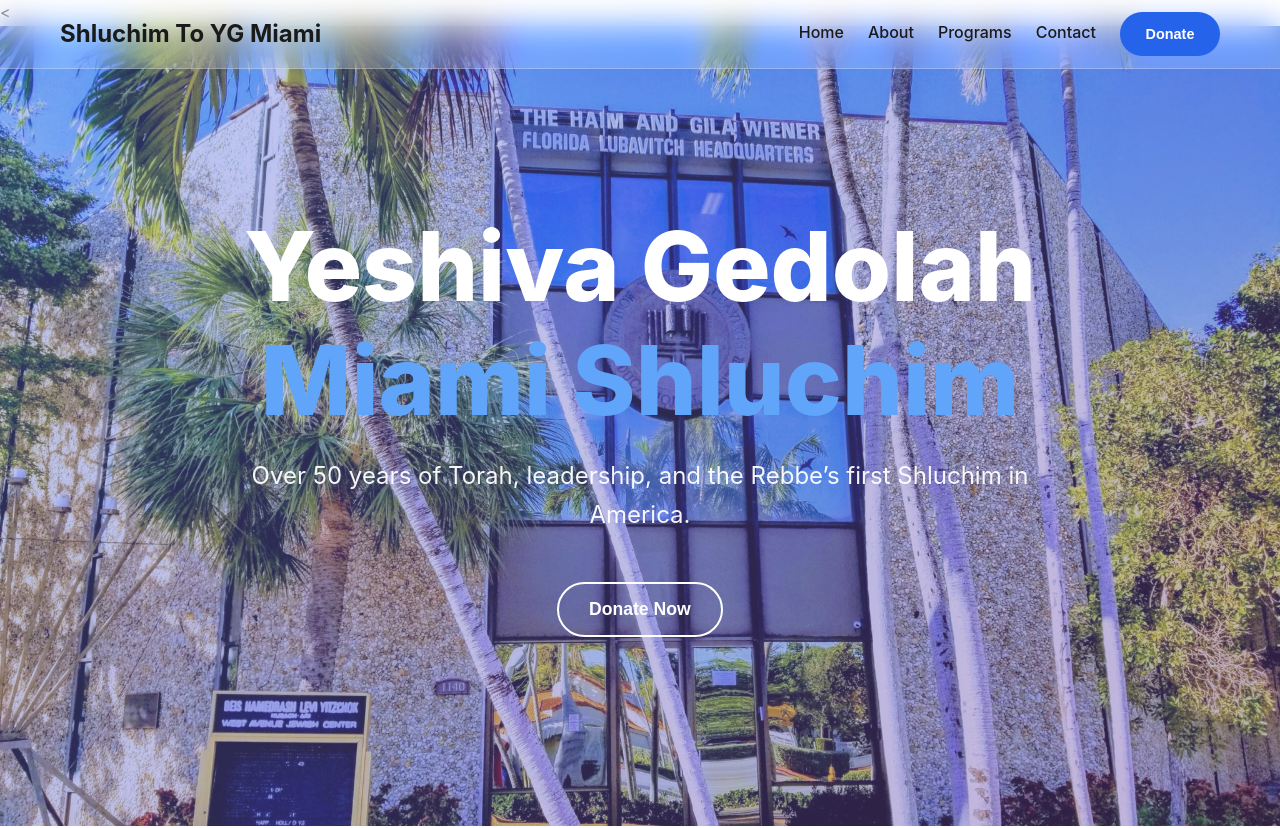
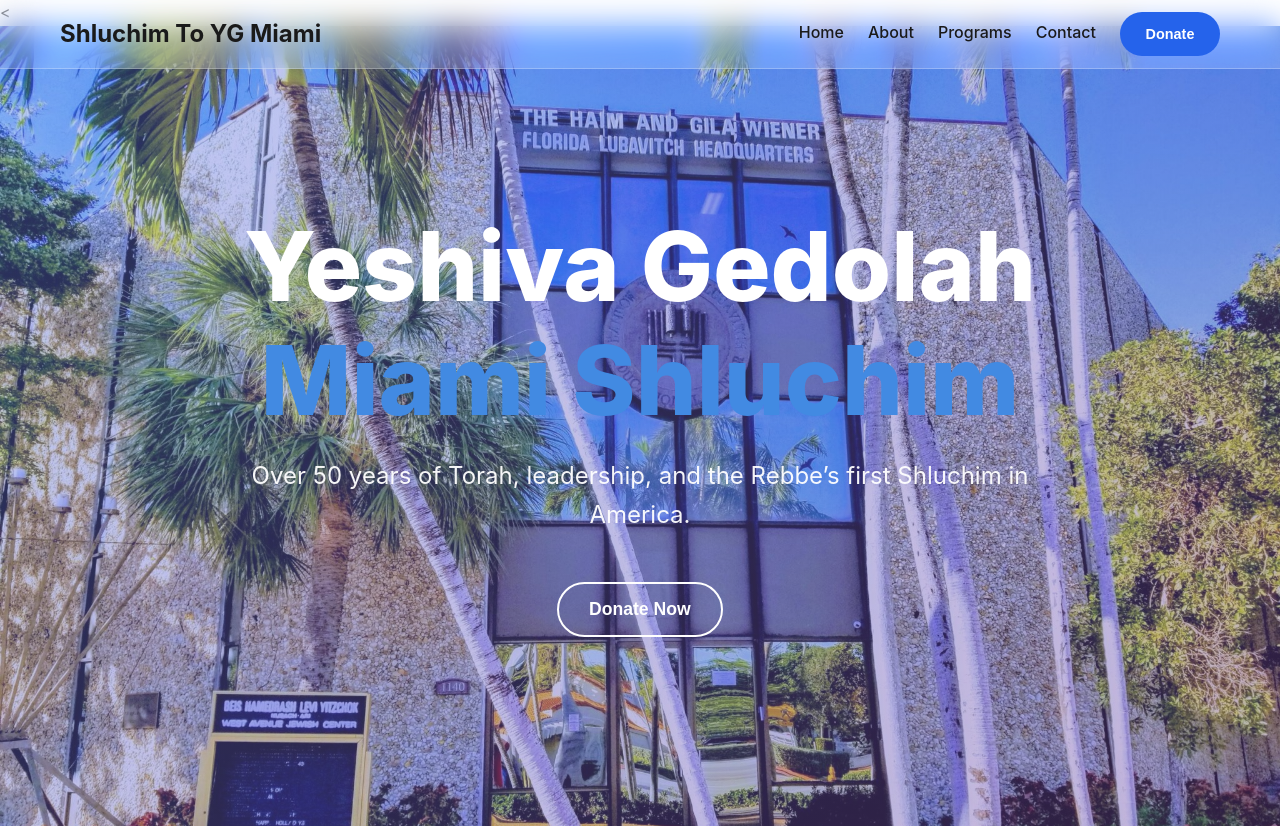
Before and after one commit to ygshluchim86-sys/Miamishluchim.com, a plain HTML site: page index.html in a window 1280 px wide. Shown: the top 828 px of the page. Drawn offline with Linux system fonts and the light colour scheme.

Commit message:
Update style.css

```diff
--- a/style.css
+++ b/style.css
@@ -241,7 +241,7 @@ img {
 
 .hero-title-accent {
     display: block;
-    color: #60a5fa;
+    color: #428ae2;
     margin-top: 0.5rem;
 }
 
```
